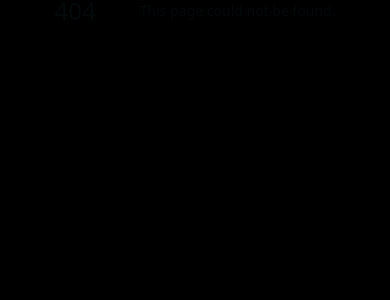
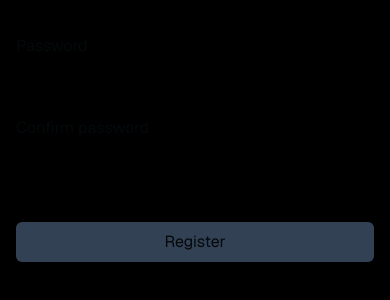
Before and after one commit to Calummullen/ViewTube-App, a Next.js app: page /register in a window 390 px wide. Before the commit this address had no page. Shown: the part 412-712 px from the top of the page. Built offline with nearby package versions, Linux system fonts and the light colour scheme.

Commit message:
feat: add registration form + fixed mobile styling

```diff
--- a/app/(dashboard)/layout.tsx
+++ b/app/(dashboard)/layout.tsx
@@ -8,18 +8,21 @@ interface Props {
 }
 
 const DashboardLayout: FC<Props> = async ({ children }) => {
-  const isUserLoggedIn = await getUser();
+  const user = await getUser();
 
-  if (!isUserLoggedIn) {
+  if (!user) {
     redirect("/login");
   }
 
   return (
     <div>
-      <Nav>
+      <Nav user={user}>
         <Suspense fallback={<div>Loading...</div>}></Suspense>
       </Nav>
-      <div className="min-h-screen dark:bg-black sm:ml-60 p-4">{children}</div>
+      <div className="min-h-screen dark:bg-black sm:ml-80 flex flex-col">
+        <div className="sm:hidden flex">{/* <Heading /> */}</div>
+        <div className="p-4">{children}</div>
+      </div>
     </div>
   );
 };
--- a/app/(dashboard)/page.tsx
+++ b/app/(dashboard)/page.tsx
@@ -3,6 +3,9 @@ import { FC, Suspense } from "react";
 
 const DashboardPage: FC = async () => (
   <Suspense>
+    {/* <div className="sm:hidden flex">
+      <Heading />
+    </div> */}
     <Dashboard />
   </Suspense>
 );
--- /dev/null
+++ b/app/actions.ts
@@ -0,0 +1,38 @@
+import { headers, cookies } from "next/headers";
+import { createClient } from "@/utils/supabase/server";
+import { Inputs } from "@/components/registration-form";
+
+export async function registerUser(data: Inputs) {
+  console.log("sdfsdfsdfds");
+  console.log(data);
+}
+
+// const register = async (formData: FormData) => {
+//   "use server";
+
+//   const origin = headers().get("origin");
+//   const firstName = formData.get("firstName") as string;
+//   const surname = formData.get("surname") as string;
+//   const email = formData.get("email") as string;
+//   const password = formData.get("password") as string;
+//   const cookieStore = cookies();
+//   const supabase = createClient(cookieStore);
+
+//   const { error } = await supabase.auth.signUp({
+//     email,
+//     password,
+//     options: {
+//       emailRedirectTo: `${origin}/auth/callback`,
+//       data: {
+//         firstName,
+//         surname,
+//       },
+//     },
+//   });
+
+//   if (error) {
+//     return redirect("/login?message=Could not authenticate user");
+//   }
+
+//   return redirect("/login?message=Check email to continue sign in process");
+// };
--- a/app/login/page.tsx
+++ b/app/login/page.tsx
@@ -61,7 +61,7 @@ const Login = async ({
 
   return (
     <div className="flex flex-col gap-32 items-center m-4">
-      <div className="mt-4 font-bold text-4xl">Sign in or register</div>
+      <div className="mt-4 font-bold text-4xl">Sign in</div>
       <form
         className="animate-in flex-1 flex flex-col w-full md:max-w-lg justify-center gap-2 text-foreground"
         action={signIn}
@@ -88,17 +88,17 @@ const Login = async ({
         <button className="bg-green-700 rounded-md px-4 py-2 text-foreground mb-2">
           Sign In
         </button>
-        <button
-          formAction={signUp}
-          className="border border-foreground/20 rounded-md px-4 py-2 text-foreground mb-2"
-        >
-          Sign Up
-        </button>
         {searchParams?.message && (
           <p className="mt-4 p-4 bg-foreground/10 text-foreground text-center">
             {searchParams.message}
           </p>
         )}
+        <p className="text-sm">
+          No account?{" "}
+          <Link className="text-red-500" href={"/register"}>
+            Sign up
+          </Link>
+        </p>
       </form>
     </div>
     // <div className="flex-1 flex flex-col w-full px-8 sm:max-w-md justify-center gap-2">
--- /dev/null
+++ b/app/register/page.tsx
@@ -0,0 +1,92 @@
+import { useForm, SubmitHandler } from "react-hook-form";
+import { registerUser } from "../actions";
+import RegistrationForm from "@/components/registration-form";
+
+const Login = async () => {
+  // const isUserLoggedIn = await getUser();
+
+  // if (isUserLoggedIn) {
+  //   redirect("/");
+  // }
+
+  // const {
+  //   register,
+  //   handleSubmit,
+  //   watch,
+  //   formState: { errors },
+  // } = useForm<Inputs>();
+
+  // const onMyFormSubmit = async (data: Inputs) => {
+  //   await registerUser(data);
+  // };
+
+  // const onSubmit: SubmitHandler<Inputs> = (data) => console.log(data);
+
+  return (
+    <RegistrationForm />
+
+    // <div className="flex-1 flex flex-col w-full px-8 sm:max-w-md justify-center gap-2">
+    //   <Link
+    //     href="/"
+    //     className="absolute left-8 top-8 py-2 px-4 rounded-md no-underline text-foreground bg-btn-background hover:bg-btn-background-hover flex items-center group text-sm"
+    //   >
+    //     <svg
+    //       xmlns="http://www.w3.org/2000/svg"
+    //       width="24"
+    //       height="24"
+    //       viewBox="0 0 24 24"
+    //       fill="none"
+    //       stroke="currentColor"
+    //       strokeWidth="2"
+    //       strokeLinecap="round"
+    //       strokeLinejoin="round"
+    //       className="mr-2 h-4 w-4 transition-transform group-hover:-translate-x-1"
+    //     >
+    //       <polyline points="15 18 9 12 15 6" />
+    //     </svg>{" "}
+    //     Back
+    //   </Link>
+
+    //   <form
+    //     className="animate-in flex-1 flex flex-col w-full justify-center gap-2 text-foreground"
+    //     action={signIn}
+    //   >
+    //     <label className="text-md" htmlFor="email">
+    //       Email
+    //     </label>
+    //     <input
+    //       className="rounded-md px-4 py-2 bg-inherit border mb-6"
+    //       name="email"
+    //       placeholder="you@example.com"
+    //       required
+    //     />
+    //     <label className="text-md" htmlFor="password">
+    //       Password
+    //     </label>
+    //     <input
+    //       className="rounded-md px-4 py-2 bg-inherit border mb-6"
+    //       type="password"
+    //       name="password"
+    //       placeholder="••••••••"
+    //       required
+    //     />
+    //     <button className="bg-green-700 rounded-md px-4 py-2 text-foreground mb-2">
+    //       Sign In
+    //     </button>
+    //     <button
+    //       formAction={signUp}
+    //       className="border border-foreground/20 rounded-md px-4 py-2 text-foreground mb-2"
+    //     >
+    //       Sign Up
+    //     </button>
+    //     {searchParams?.message && (
+    //       <p className="mt-4 p-4 bg-foreground/10 text-foreground text-center">
+    //         {searchParams.message}
+    //       </p>
+    //     )}
+    //   </form>
+    // </div>
+  );
+};
+
+export default Login;
--- a/components/nav.tsx
+++ b/components/nav.tsx
@@ -7,7 +7,13 @@ import {
   usePathname,
   useSelectedLayoutSegments,
 } from "next/navigation";
-import { ReactNode, useEffect, useMemo, useState } from "react";
+import { FC, ReactNode, useEffect, useMemo, useState } from "react";
+import { User } from "@supabase/supabase-js";
+
+interface Props {
+  user: User;
+  children: ReactNode;
+}
 
 const externalLinks = [
   {
@@ -27,7 +33,7 @@ const externalLinks = [
   },
 ];
 
-export const Nav = ({ children }: { children: ReactNode }) => {
+export const Nav: FC<Props> = ({ user, children }) => {
   const segments = useSelectedLayoutSegments();
   const { id } = useParams() as { id?: string };
 
@@ -68,41 +74,19 @@ export const Nav = ({ children }: { children: ReactNode }) => {
   return (
     <>
       <button
-        className={`fixed z-20 ${
-          // left align for Editor, right align for other pages
-          !showSidebar ? "left-5 top-5" : "right-5 top-7"
-        } sm:hidden`}
+        className={`fixed z-20 right-5 top-3 sm:hidden`}
         onClick={() => setShowSidebar(!showSidebar)}
       >
         <Menu width={20} />
       </button>
       <div
         className={`transform ${
-          showSidebar ? "w-full translate-x-0" : "-translate-x-full"
-        } fixed z-10 flex h-full flex-col justify-between border-r border-stone-200 bg-stone-100 transition-all dark:border-stone-700 dark:bg-stone-900 sm:w-60 sm:translate-x-0`}
+          showSidebar ? "w-[75%] translate-x-0" : "-translate-x-full"
+        } fixed z-10 flex h-full flex-col justify-between border-r border-stone-200 bg-stone-100 transition-all dark:border-stone-700 dark:bg-stone-900 sm:w-80 sm:translate-x-0`}
       >
         <div className="flex flex-col h-full">
-          <div className="flex items-center space-x-2 rounded-lg px-2 py-1.5">
-            <a
-              href="https://vercel.com/templates/next.js/platforms-starter-kit"
-              target="_blank"
-              rel="noopener noreferrer"
-              className="rounded-lg p-1.5 hover:bg-stone-200 dark:hover:bg-stone-700"
-            >
-              <svg
-                width="26"
-                viewBox="0 0 76 65"
-                fill="none"
-                xmlns="http://www.w3.org/2000/svg"
-                className="text-black dark:text-white"
-              >
-                <path
-                  d="M37.5274 0L75.0548 65H0L37.5274 0Z"
-                  fill="currentColor"
-                />
-              </svg>
-            </a>
-          </div>
+          {/* <Heading /> */}
+          <p className="font-bold text-lg p-4 break-all">{user.email}</p>
 
           {tabs.map(({ name, href, isActive, icon }) => (
             <Link
@@ -113,7 +97,7 @@ export const Nav = ({ children }: { children: ReactNode }) => {
               } last:mt-auto transition-all duration-150 ease-in-out hover:bg-stone-200 active:bg-stone-300 dark:text-white dark:hover:bg-stone-700 dark:active:bg-stone-800`}
             >
               {icon}
-              <span className="text-sm font-medium">{name}</span>
+              <span className="text-lg font-medium">{name}</span>
             </Link>
           ))}
         </div>
--- /dev/null
+++ b/components/registration-form.tsx
@@ -0,0 +1,108 @@
+"use client";
+
+import { registerUser } from "@/app/actions";
+import { useForm, SubmitHandler } from "react-hook-form";
+
+export interface Inputs {
+  firstName: string;
+  surname: string;
+  email: string;
+  password: string;
+  confirmPassword: string;
+}
+
+// const test = async (data: Inputs) => {
+//   console.log("here123");
+//   await registerUser(data);
+// };
+
+const RegistrationForm = () => {
+  const {
+    register,
+    handleSubmit,
+    watch,
+    formState: { errors, isValid, isDirty },
+  } = useForm<Inputs>({ mode: "onBlur" });
+
+  const onSubmit: SubmitHandler<Inputs> = (data: Inputs) => registerUser(data);
+
+  return (
+    <div className="flex flex-col gap-32 items-center m-4">
+      <div className="mt-4 font-bold text-4xl">Register</div>
+      <form
+        className="animate-in flex-1 flex flex-col w-full md:max-w-lg justify-center gap-2 text-foreground"
+        onSubmit={handleSubmit(onSubmit)}
+      >
+        <label className="text-md" htmlFor="firstName">
+          First name
+        </label>
+        <input
+          className="rounded-md px-4 py-2 bg-inherit border"
+          {...register("firstName", { required: "First name is required" })}
+        />
+        {errors.firstName && (
+          <span className="text-red-500 ">{errors.firstName.message}</span>
+        )}
+        <label className="text-md" htmlFor="surname">
+          Surname
+        </label>
+        <input
+          className="rounded-md px-4 py-2 bg-inherit border"
+          {...register("surname", { required: "Surname is required" })}
+        />
+        {errors.surname && (
+          <span className="text-red-500 ">{errors.surname.message}</span>
+        )}
+        <label className="text-md" htmlFor="email">
+          Email
+        </label>
+        <input
+          className="rounded-md px-4 py-2 bg-inherit border"
+          {...register("email", { required: "Email is required" })}
+        />
+        {errors.email && (
+          <span className="text-red-500 ">{errors.email.message}</span>
+        )}
+        <label className="text-md" htmlFor="password">
+          Password
+        </label>
+        <input
+          type="password"
+          className="rounded-md px-4 py-2 bg-inherit border"
+          {...register("password", { required: "Password is required" })}
+        />
+        {errors.password && (
+          <span className="text-red-500 ">{errors.password.message}</span>
+        )}
+        <label className="text-md" htmlFor="password">
+          Confirm password
+        </label>
+        <input
+          type="password"
+          className="rounded-md px-4 py-2 bg-inherit border"
+          {...register("confirmPassword", {
+            required: "Password confirmatuon is required",
+            validate: (val: string) => {
+              if (watch("password") != val) {
+                return "Password does not match";
+              }
+            },
+          })}
+        />
+        {errors.confirmPassword && (
+          <span className="text-red-500 ">
+            {errors.confirmPassword.message}
+          </span>
+        )}
+        <button
+          disabled={!isDirty || !isValid}
+          className="bg-green-700 rounded-md px-4 py-2 text-foreground mt-6 disabled:bg-slate-700"
+        >
+          Register
+        </button>
+      </form>
+    </div>
+  );
+};
+
+export default RegistrationForm;
--- a/package.json
+++ b/package.json
@@ -17,6 +17,7 @@
     "postcss": "^8.4.31",
     "react": "18.2.0",
     "react-dom": "18.2.0",
+    "react-hook-form": "^7.50.0",
     "tailwindcss": "3.3.3",
     "typescript": "5.1.3"
   },
```
Also changed, not shown: components/heading.tsx (added, +22 -0 lines), 1 other file (tests, documents, lock files or other folders).
